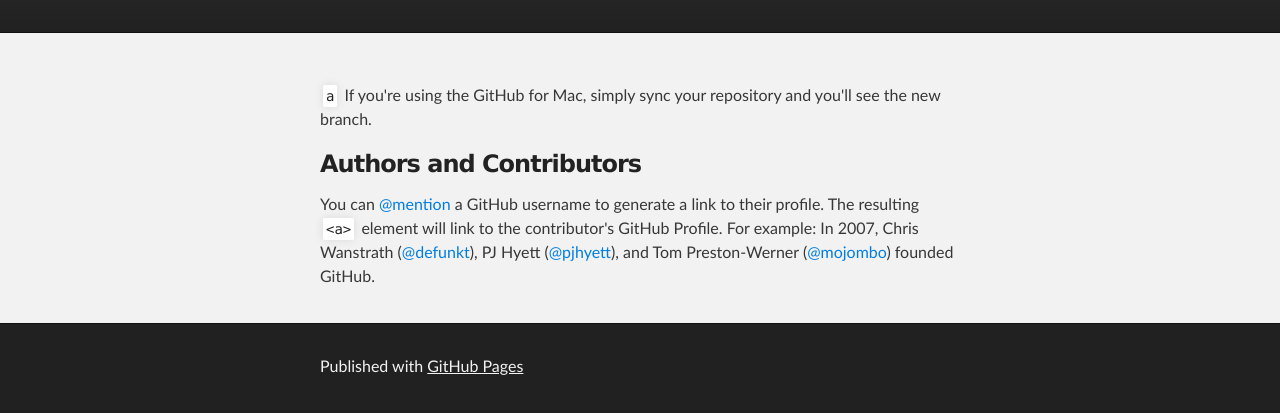
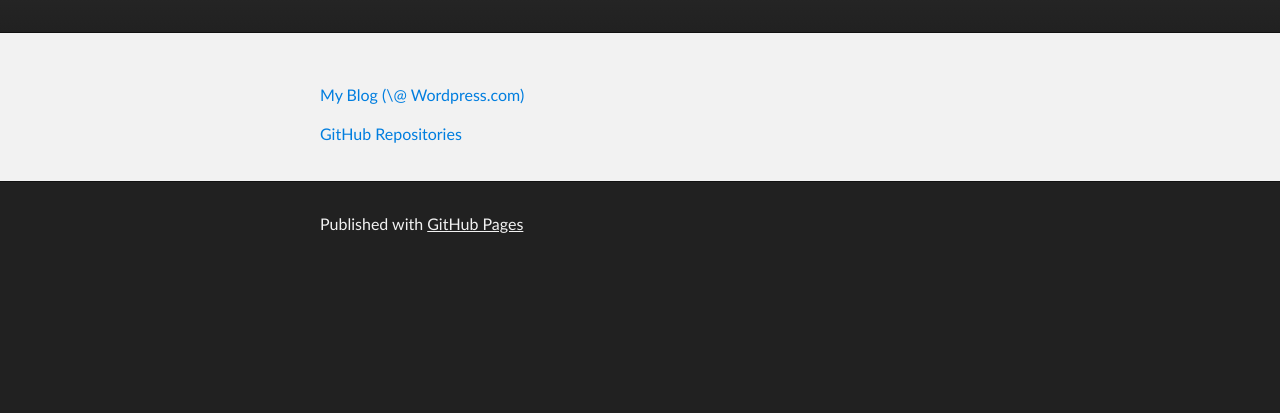
Before and after one commit to themainfunction/themainfunction.github.io, a plain HTML site: page index.html in a window 1280 px wide. Shown: the part 177-590 px from the top of the page. Drawn offline with Linux system fonts and the light colour scheme.

Commit message:
Replace master branch with page content via GitHub

```diff
--- a/index.html
+++ b/index.html
@@ -27,13 +27,9 @@
     <!-- MAIN CONTENT -->
     <div id="main_content_wrap" class="outer">
       <section id="main_content" class="inner">
-        <p><code>a</code>
-If you're using the GitHub for Mac, simply sync your repository and you'll see the new branch.</p>
+        <p><a href="http://themainfunction.wordpress.com/">My Blog (\@ Wordpress.com)</a></p>
 
-<h3>
-<a name="authors-and-contributors" class="anchor" href="#authors-and-contributors"><span class="octicon octicon-link"></span></a>Authors and Contributors</h3>
-
-<p>You can <a href="https://github.com/blog/821" class="user-mention">@mention</a> a GitHub username to generate a link to their profile. The resulting <code>&lt;a&gt;</code> element will link to the contributor's GitHub Profile. For example: In 2007, Chris Wanstrath (<a href="https://github.com/defunkt" class="user-mention">@defunkt</a>), PJ Hyett (<a href="https://github.com/pjhyett" class="user-mention">@pjhyett</a>), and Tom Preston-Werner (<a href="https://github.com/mojombo" class="user-mention">@mojombo</a>) founded GitHub.</p>
+<p><a href="https://github.com/themainfunction">GitHub Repositories</a></p>
       </section>
     </div>
 
--- a/params.json
+++ b/params.json
@@ -1 +1 @@
-{"name":"The Main Function","tagline":"OSS contributions, side projects, and articles.","body":"\r\n\r\n\r\n`a`\r\nIf you're using the GitHub for Mac, simply sync your repository and you'll see the new branch.\r\n\r\n\r\n### Authors and Contributors\r\nYou can @mention a GitHub username to generate a link to their profile. The resulting `<a>` element will link to the contributor's GitHub Profile. For example: In 2007, Chris Wanstrath (@defunkt), PJ Hyett (@pjhyett), and Tom Preston-Werner (@mojombo) founded GitHub.\r\n\r\n","google":"","note":"Don't delete this file! It's used internally to help with page regeneration."}
+{"name":"The Main Function","tagline":"OSS contributions, side projects, and articles.","body":"[My Blog (\\@ Wordpress.com)](http://themainfunction.wordpress.com/)\r\n\r\n[GitHub Repositories](https://github.com/themainfunction)\r\n\r\n","google":"","note":"Don't delete this file! It's used internally to help with page regeneration."}
```
